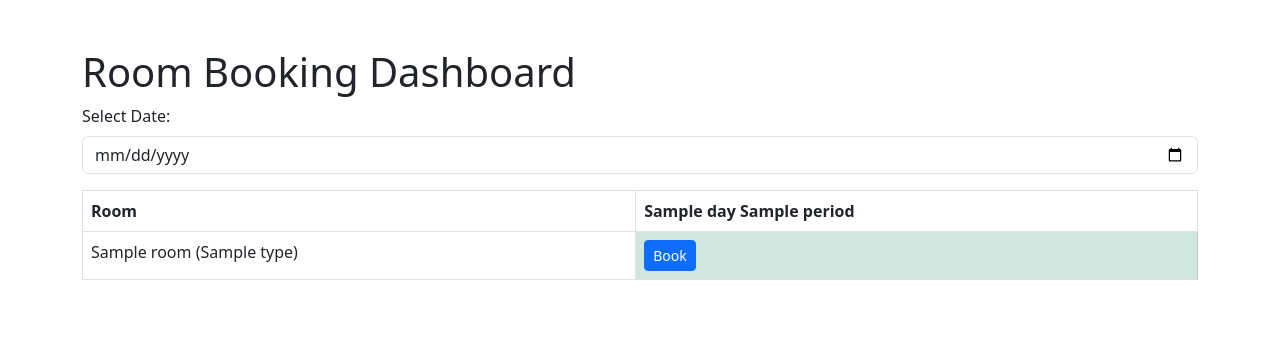
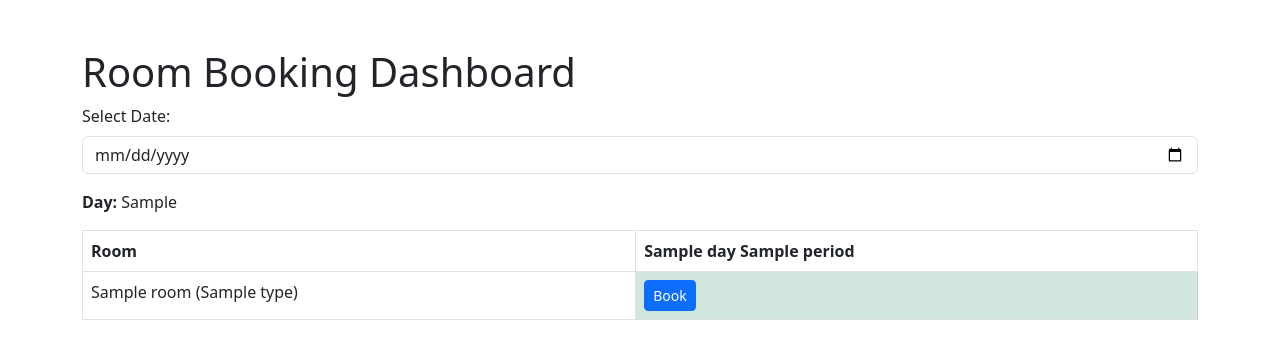
Before and after one commit to ramalagi/ClassRoomBooking, a Flask app: template templates/dashboard.html in a window 1280 px wide. Shown: the part 56-415 px from the top of the page. Run offline with Flask 3, Linux system fonts and the light colour scheme; the template is opened without the code that fills it: most values are stand-ins (such as "Sample title", 1, 10 or a date in 2020).

Commit message:
Dashboard shows selected day only and displays the weekday label

```diff
--- a/app.py
+++ b/app.py
@@ -57,7 +57,8 @@ def dashboard():
     date = datetime.strptime(date_str, '%Y-%m-%d').date()
 
     rooms = get_rooms()
-    timeslots = get_timeslots()
+    selected_day = date.strftime('%A')
+    timeslots = [ts for ts in get_timeslots() if ts.day == selected_day]
     bookings = get_bookings_for_date(date)
 
     # Create a grid: room vs timeslot
@@ -81,7 +82,8 @@ def dashboard():
         grid[room_id][timeslot_id] = {'status': 'busy', 'staff': username, 'booking_id': booking_id, 'user_id': user_id}
 
     today = datetime.now().date()
-    return render_template('dashboard.html', grid=grid, rooms=rooms, timeslots=timeslots, date=date_str, today=today, user=session)
+    selected_day = date.strftime('%A')
+    return render_template('dashboard.html', grid=grid, rooms=rooms, timeslots=timeslots, date=date_str, today=today, selected_day=selected_day, user=session)
 
 @app.route('/book', methods=['GET', 'POST'])
 @login_required
--- a/templates/dashboard.html
+++ b/templates/dashboard.html
@@ -32,6 +32,9 @@
             <label for="date" class="form-label">Select Date:</label>
             <input type="date" id="date" name="date" value="{{ date }}" class="form-control" min="{{ today }}" onchange="this.form.submit()">
         </form>
+        <div class="mb-3">
+            <strong>Day:</strong> {{ selected_day }}
+        </div>
         <table class="table table-bordered">
             <thead>
                 <tr>
```
